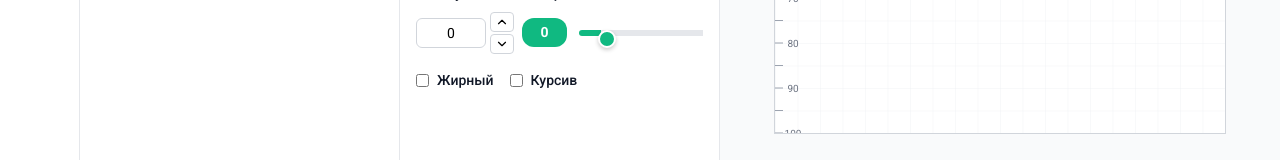
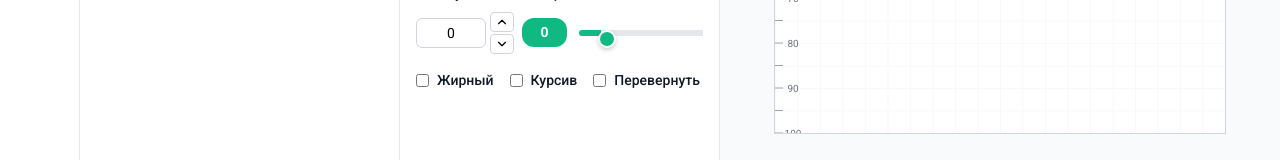
Before and after one commit to Vasily-Zh/seal, a React (Vite) app: page / in a window 1280 px wide. Both pictures are taken after a click on the button 31 px from the left and 180 px from the top of the page. Shown: the part 545-705 px from the top of the page. Built offline with nearby package versions, Linux system fonts and the light colour scheme.

Commit message:
испр

```diff
--- a/src/components/Canvas/elements/TextCenteredElement.tsx
+++ b/src/components/Canvas/elements/TextCenteredElement.tsx
@@ -10,6 +10,8 @@ export const TextCenteredElement = ({ element, scale }: TextCenteredElementProps
 
   const fontWeight = element.bold ? 'bold' : 'normal';
   const fontStyle = element.italic ? 'italic' : 'normal';
+  const isFlipped = element.flipped || false;
+  const transform = isFlipped ? `rotate(180 ${element.x * scale} ${element.y * scale})` : undefined;
 
   return (
     <text
@@ -22,6 +24,7 @@ export const TextCenteredElement = ({ element, scale }: TextCenteredElementProps
       fontStyle={fontStyle}
       textAnchor="middle"
       dominantBaseline="middle"
+      transform={transform}
     >
       {element.text}
     </text>
--- a/src/components/Canvas/elements/TextElement.tsx
+++ b/src/components/Canvas/elements/TextElement.tsx
@@ -10,6 +10,7 @@ export const TextElement = ({ element, scale }: TextElementProps) => {
 
   const fontWeight = element.bold ? 'bold' : 'normal';
   const fontStyle = element.italic ? 'italic' : 'normal';
+  const isFlipped = element.flipped || false;
 
   if (element.curved && element.curveRadius) {
     // Текст по кругу
@@ -23,12 +24,16 @@ export const TextElement = ({ element, scale }: TextElementProps) => {
     const x2 = element.x * scale + radius * Math.cos(((startAngle + 180) * Math.PI) / 180);
     const y2 = element.y * scale + radius * Math.sin(((startAngle + 180) * Math.PI) / 180);
 
+    // Если текст перевернут, меняем направление дуги
+    const arcFlag = isFlipped ? 0 : 1;
+    const pathD = `M ${x1},${y1} A ${radius},${radius} 0 0,${arcFlag} ${x2},${y2}`;
+
     return (
       <g>
         <defs>
           <path
             id={pathId}
-            d={`M ${x1},${y1} A ${radius},${radius} 0 0,1 ${x2},${y2}`}
+            d={pathD}
             fill="none"
           />
         </defs>
@@ -49,6 +54,8 @@ export const TextElement = ({ element, scale }: TextElementProps) => {
   }
 
   // Обычный текст
+  const transform = isFlipped ? `rotate(180 ${element.x * scale} ${element.y * scale})` : undefined;
+
   return (
     <text
       x={element.x * scale}
@@ -61,6 +68,7 @@ export const TextElement = ({ element, scale }: TextElementProps) => {
       letterSpacing={element.letterSpacing || 0}
       textAnchor="middle"
       dominantBaseline="middle"
+      transform={transform}
     >
       {element.text}
     </text>
--- a/src/components/Controls/Controls.tsx
+++ b/src/components/Controls/Controls.tsx
@@ -333,7 +333,7 @@ function ElementSettings({ element }: { element: any }) {
           onChange={(value) => updateElement(element.id, { letterSpacing: value })}
         />
 
-        <div style={{ display: 'flex', gap: '16px', marginTop: '16px' }}>
+        <div style={{ display: 'flex', gap: '16px', marginTop: '16px', flexWrap: 'wrap' }}>
           <label style={{ display: 'flex', alignItems: 'center', gap: '8px', cursor: 'pointer' }}>
             <input
               type="checkbox"
@@ -352,6 +352,16 @@ function ElementSettings({ element }: { element: any }) {
               style={{ cursor: 'pointer' }}
             />
             <span style={{ fontSize: '14px', fontWeight: '500' }}>Курсив</span>
+          </label>
+
+          <label style={{ display: 'flex', alignItems: 'center', gap: '8px', cursor: 'pointer' }}>
+            <input
+              type="checkbox"
+              checked={(element as TextElementType).flipped || false}
+              onChange={(e) => updateElement(element.id, { flipped: e.target.checked })}
+              style={{ cursor: 'pointer' }}
+            />
+            <span style={{ fontSize: '14px', fontWeight: '500' }}>Перевернуть</span>
           </label>
         </div>
       </>
@@ -429,7 +439,7 @@ function ElementSettings({ element }: { element: any }) {
           onChange={(value) => updateElement(element.id, { y: value })}
         />
 
-        <div style={{ display: 'flex', gap: '16px', marginTop: '16px' }}>
+        <div style={{ display: 'flex', gap: '16px', marginTop: '16px', flexWrap: 'wrap' }}>
           <label style={{ display: 'flex', alignItems: 'center', gap: '8px', cursor: 'pointer' }}>
             <input
               type="checkbox"
@@ -448,6 +458,16 @@ function ElementSettings({ element }: { element: any }) {
               style={{ cursor: 'pointer' }}
             />
             <span style={{ fontSize: '14px', fontWeight: '500' }}>Курсив</span>
+          </label>
+
+          <label style={{ display: 'flex', alignItems: 'center', gap: '8px', cursor: 'pointer' }}>
+            <input
+              type="checkbox"
+              checked={(element as TextCenteredElementType).flipped || false}
+              onChange={(e) => updateElement(element.id, { flipped: e.target.checked })}
+              style={{ cursor: 'pointer' }}
+            />
+            <span style={{ fontSize: '14px', fontWeight: '500' }}>Перевернуть</span>
           </label>
         </div>
       </>
--- a/src/types/index.ts
+++ b/src/types/index.ts
@@ -31,6 +31,7 @@ export interface TextElement extends BaseElement {
   letterSpacing?: number;
   bold?: boolean;
   italic?: boolean;
+  flipped?: boolean; // перевернуть текст
 }
 
 export interface TextCenteredElement extends BaseElement {
@@ -41,6 +42,7 @@ export interface TextCenteredElement extends BaseElement {
   color: string;
   bold?: boolean;
   italic?: boolean;
+  flipped?: boolean; // перевернуть текст
 }
 
 export interface RectangleElement extends BaseElement {
```
Also changed, not shown: Screenshot_7.jpg (added), Screenshot_8.jpg (added).
